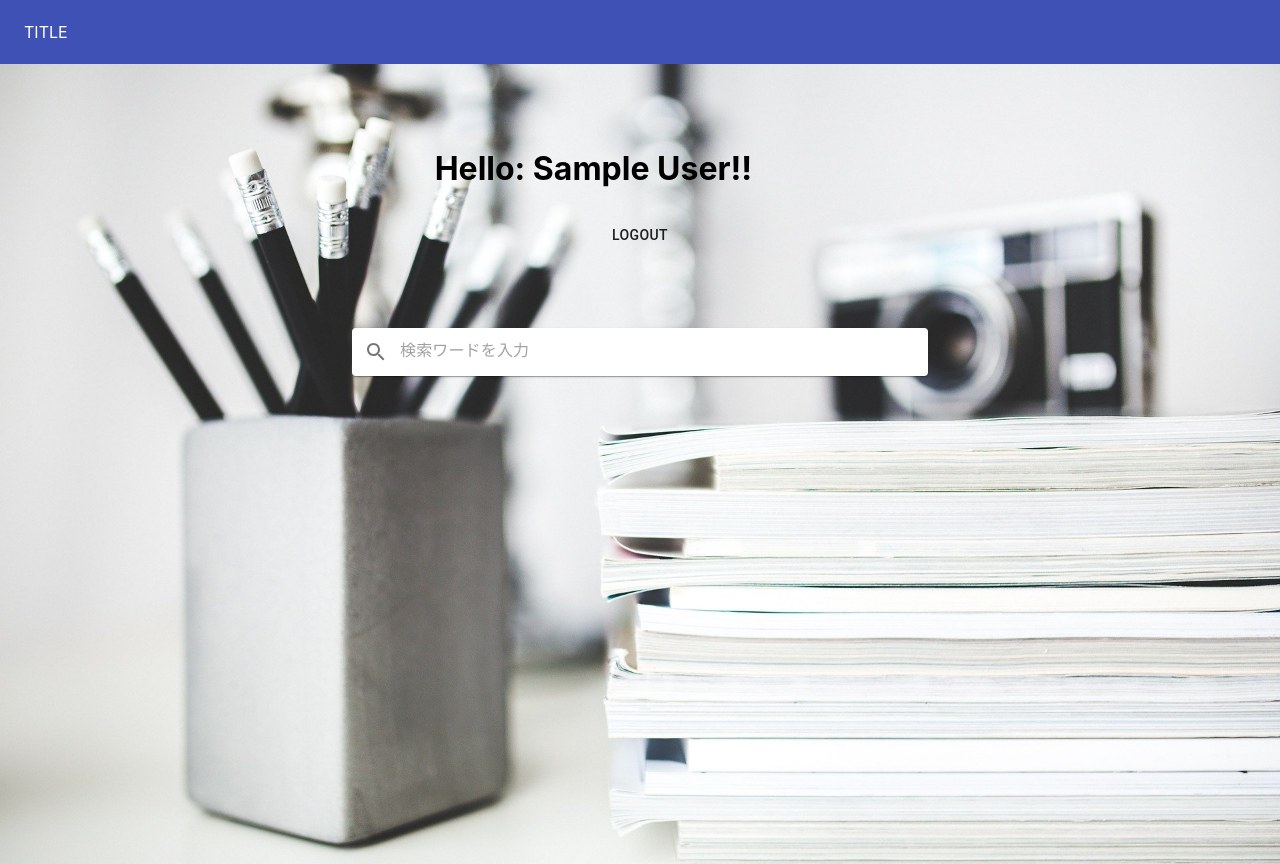
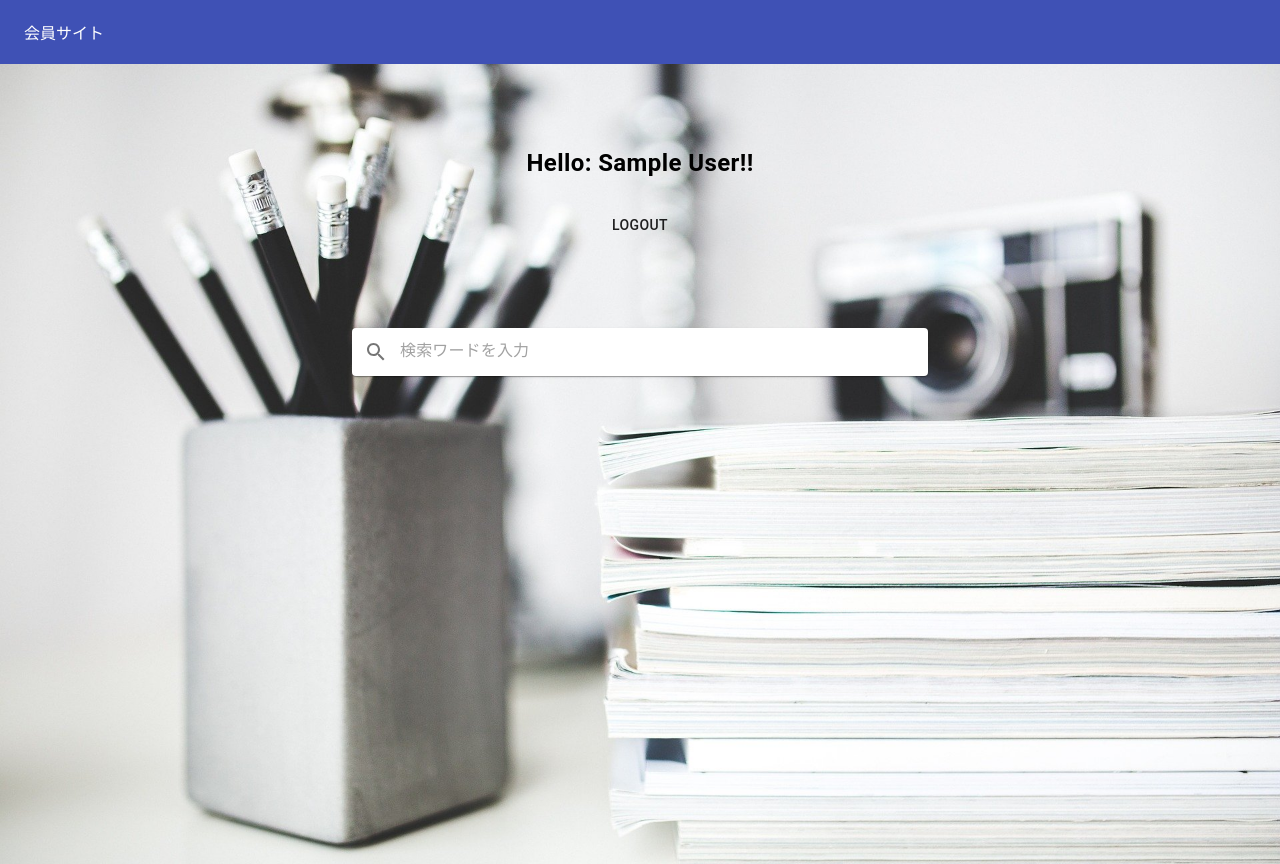
Before and after one commit to yujiokayama/material-distribution-test, a React (Create React App) app: page / in a window 1280 px wide. Built offline with nearby package versions, Linux system fonts and the light colour scheme; no server answers; sample sign-in values are in the browser's storage.

Commit message:
体裁調整

```diff
--- a/src/App.tsx
+++ b/src/App.tsx
@@ -13,9 +13,9 @@ import "./App.css";
 const App: React.FC = () => {
   return (
     <Router>
-      <Header />
       <Switch>
         <AuthProvider>
+          <Header />
           <Route exact path="/" component={Home} />
           <Route exact path="/signup" component={Signup} />
           <Route exact path="/login" component={Login} />
--- a/src/Auth.tsx
+++ b/src/Auth.tsx
@@ -1,22 +1,20 @@
 import { User } from "firebase";
 import React, { createContext, useEffect, useState } from "react";
-
 import auth from "./firebase";
 
-interface IAuthContext {
+type typeAuthContext = {
   currentUser: User | null | undefined;
-}
+};
 
-const AuthContext = createContext<IAuthContext>({ currentUser: undefined });
+const AuthContext = createContext<typeAuthContext>({ currentUser: undefined });
 
 const AuthProvider = (props: any) => {
   const [currentUser, setCurrentUser] = useState<User | null | undefined>(
     undefined
   );
 
-
   useEffect(() => {
-    auth.onAuthStateChanged(user => {
+    auth.onAuthStateChanged((user) => {
       setCurrentUser(user);
     });
   }, []);
@@ -24,7 +22,7 @@ const AuthProvider = (props: any) => {
   return (
     <AuthContext.Provider
       value={{
-        currentUser: currentUser
+        currentUser,
       }}
     >
       {props.children}
--- a/src/components/Header.tsx
+++ b/src/components/Header.tsx
@@ -1,11 +1,11 @@
 import React from "react";
 import { AppBar, Toolbar } from "@material-ui/core";
 
-const Header: React.FC = () => {
+const Header: React.FC = (props: any) => {
   return (
     <>
       <AppBar position="static">
-          <Toolbar>TITLE</Toolbar>
+        <Toolbar>会員サイト</Toolbar>
       </AppBar>
     </>
   );
--- a/src/views/Home.tsx
+++ b/src/views/Home.tsx
@@ -15,6 +15,7 @@ import {
   IconButton,
   InputBase,
 } from "@material-ui/core";
+
 import { createStyles, makeStyles } from "@material-ui/core/styles";
 import SearchIcon from "@material-ui/icons/Search";
 
@@ -76,12 +77,14 @@ const Home: React.FC = (props: any) => {
               <Typography
                 variant="caption"
                 style={{
+                  textAlign: "center",
                   paddingTop: "2em",
                   paddingBottom: "2em",
                   whiteSpace: "pre",
                 }}
-              ></Typography>
-              <h1>Hello: {currentUser && currentUser.displayName}!!</h1>
+              >
+                <h1>Hello: {currentUser && currentUser.displayName}!!</h1>
+              </Typography>
 
               <Button
                 fullWidth
```
